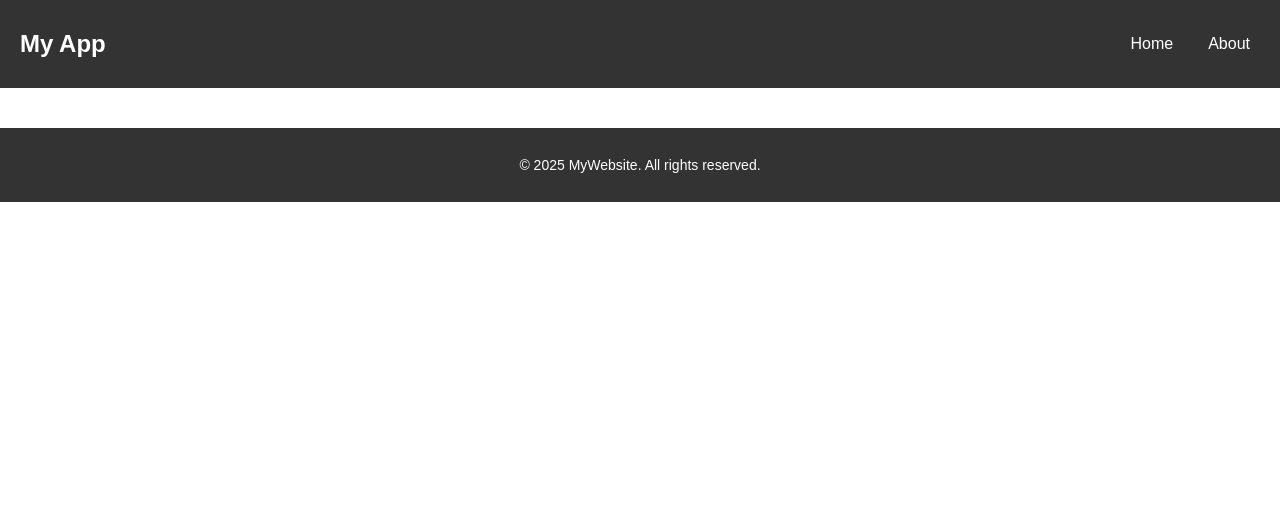
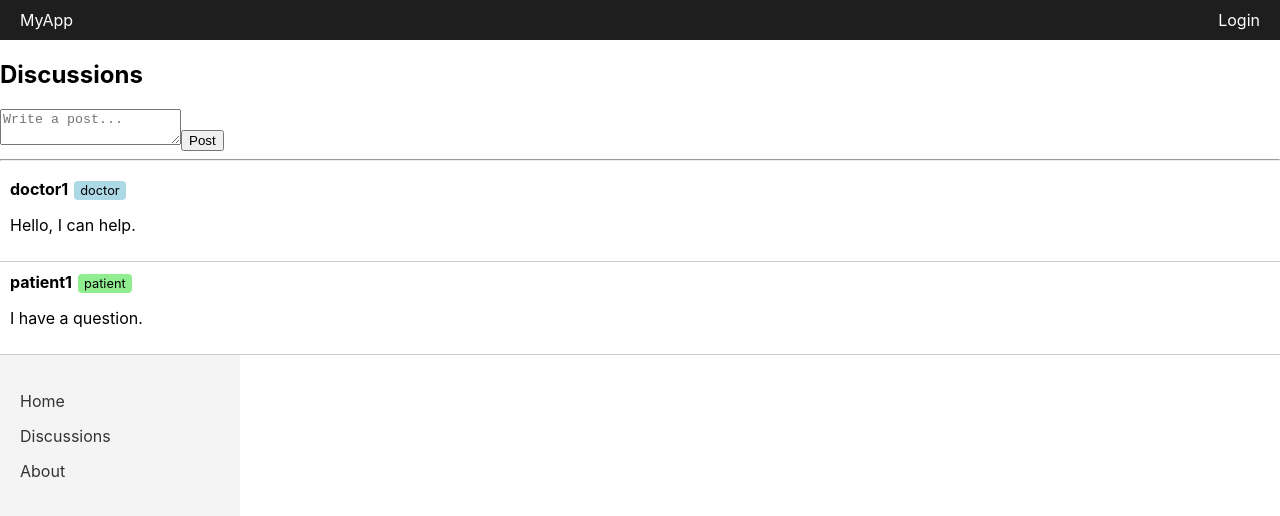
Before and after one commit to saad-alSouheil/CSCI426-Project01, a React (Create React App) app: page /discussions in a window 1280 px wide. Shown: the top 516 px of the page. Built offline with nearby package versions, Linux system fonts and the light colour scheme.

Commit message:
Navigations

```diff
--- a/src/App.js
+++ b/src/App.js
@@ -1,26 +1,47 @@
-import React from 'react';
-import { BrowserRouter as Router, Routes, Route } from 'react-router-dom';
-import Navbar from './components/Navbar';
-import Home from './components/Home';
-import Footer from './components/Footer';
-import './App.css';
+import React, { useState } from "react";
+import { BrowserRouter as Router, Routes, Route } from "react-router-dom";
+import Navbar from "./components/Navbar";
+import TopNavbar from "./components/NavbarTop";
+import Login from "./pages/Login";
+import Register from "./pages/Register";
+import Discussions from "./pages/Discussions";
+import Profile from "./pages/Profile";
+import Home from "./pages/Home";
+import About from "./pages/About";
+import { preloadedUsers } from "./data/Users";
 
 function App() {
-    return (
+  const [currentUser, setCurrentUser] = useState(null);
+  const [users, setUsers] = useState(preloadedUsers);
+
+  return (
     <Router>
-        <Navbar />
-        <div className="container">
-            <Routes>
-                <Route path="/" element={<Home />} />
-            </Routes>
-        </div>
+      <TopNavbar currentUser={currentUser} setCurrentUser={setCurrentUser}/>
+      <Routes>
+        <Route
+        path="/login"
+        element={<Login users={users} setCurrentUser={setCurrentUser} />}
+      />
+      <Route
+        path="/register"
+        element={<Register users={users} setUsers={setUsers}/>}
+      />
+      <Route path="/" element={<Home />} />
 
-        <div className='footer'>
-            <Footer/>
-        </div>
+      <Route path="/discussions" element={<Discussions currentUser={currentUser} />} />
+      <Route path="/about" element={<About />} />
+      {currentUser && (
+          <>
+            <Route path="/profile" element={<Profile user={currentUser} />} />
+          </>
+        )
+      }
+      </Routes>
+
+      <Navbar currentUser={currentUser} setCurrentUser={setCurrentUser} />
+
     </Router>
-
-    );
+  );
 }
 
 export default App;
--- a/src/components/Home.js
+++ /dev/null
@@ -1,13 +0,0 @@
-import React from "react";
-import pic from '../assets/HomePic.png';
-import '../style/Home.css';
-
-function Home(){
-    return(
-        <div className="box">
-            <img src={pic} alt="picture" />
-        </div>
-    );
-}
-
-export default Home;
--- a/src/components/Navbar.js
+++ b/src/components/Navbar.js
@@ -1,17 +1,18 @@
-import React from 'react';
-import { Link } from 'react-router-dom';
-import '../style/Navbar.css';
+import React from "react";
+import { Link } from "react-router-dom";
+import "../style/Navbar.css";
 
-function Navbar() {
-    return (
-        <nav className="navbar">
-            <h2>My App</h2>
-            <div className="links">
-                <Link to="/">Home</Link>
-                <Link to="/about">About</Link>
-            </div>
-        </nav>
-    );
+function Navbar({ currentUser }) {
+  return (
+    <aside className="side-navbar">
+      <ul>
+        <li><Link to="/">Home</Link></li>
+        <li><Link to="/discussions">Discussions</Link></li>
+        <li>{currentUser && <Link to="/profile">Profile</Link>}</li>
+        <li><Link to="/about">About</Link></li>
+      </ul>
+    </aside>
+  );
 }
 
 export default Navbar;
--- /dev/null
+++ b/src/components/NavbarTop.js
@@ -0,0 +1,23 @@
+import React from "react";
+import { Link } from "react-router-dom";
+import "../style/Navbar.css";
+
+export default function Navbar({ currentUser, setCurrentUser }) {
+  const handleLogout = () => setCurrentUser(null);
+
+  return (
+    <nav className="top-navbar">
+        <div className="logo">MyApp</div>
+        <div className="links">
+            {currentUser ? (
+                <>
+                <button onClick={handleLogout}>Logout</button>
+                </>
+            ):(
+                <><Link to="/login">Login</Link></>
+            )
+            }
+        </div>
+    </nav>
+  );
+}
--- /dev/null
+++ b/src/data/Users.js
@@ -0,0 +1,5 @@
+
+export const preloadedUsers = [
+  { id: 1, username: "doctor1", role: "doctor", bio: "I am a doctor." },
+  { id: 2, username: "patient1", role: "patient", bio: "I am a patient." },
+];
--- /dev/null
+++ b/src/pages/About.js
@@ -0,0 +1,11 @@
+import React from "react";
+
+function About(){
+    return(
+        <div>
+            <p>About</p>
+        </div>
+    );
+}
+
+export default About;
--- /dev/null
+++ b/src/pages/Discussions.js
@@ -0,0 +1,54 @@
+// src/pages/Discussions.jsx
+import { useState } from "react";
+
+const initialPosts = [
+  { id: 1, author: "doctor1", role: "doctor", content: "Hello, I can help." },
+  { id: 2, author: "patient1", role: "patient", content: "I have a question." },
+];
+
+export default function Discussions({ currentUser }) {
+  const [posts, setPosts] = useState(initialPosts);
+  const [text, setText] = useState("");
+
+  const handlePost = () => {
+    const newPost = {
+      id: Date.now(),
+      author: currentUser.username,
+      role: currentUser.role,
+      content: text,
+    };
+    setPosts([newPost, ...posts]);
+    setText("");
+  };
+
+  return (
+    <div>
+      <h2>Discussions</h2>
+
+      <textarea
+        placeholder="Write a post..."
+        value={text}
+        onChange={(e) => setText(e.target.value)}
+      />
+      <button onClick={handlePost}>Post</button>
+
+      <hr />
+
+      {posts.map((p) => (
+        <div key={p.id} style={{ borderBottom: "1px solid #ccc", padding: 10 }}>
+          <strong>{p.author}</strong>
+          <span style={{
+            background: p.role === "doctor" ? "lightblue" : "lightgreen",
+            padding: "2px 6px",
+            marginLeft: 6,
+            borderRadius: 4,
+            fontSize: "0.8em"
+          }}>
+            {p.role}
+          </span>
+          <p>{p.content}</p>
+        </div>
+      ))}
+    </div>
+  );
+}
--- /dev/null
+++ b/src/pages/Home.js
@@ -0,0 +1,5 @@
+import React from "react";
+
+export default function Home() {
+  return <h2>Welcome to the  Doctor App</h2>;
+}
--- /dev/null
+++ b/src/pages/Login.js
@@ -0,0 +1,30 @@
+// src/pages/Login.jsx
+import { useState } from "react";
+import { useNavigate } from "react-router-dom";
+
+export default function Login({ users, setCurrentUser }) {
+  const [username, setUsername] = useState("");
+  const navigate = useNavigate();
+
+  const handleLogin = () => {
+    const found = users.find((u) => u.username === username);
+    if (found) {
+      setCurrentUser(found);
+      navigate("/discussions");
+    } else {
+      alert("User not found!");
+    }
+  };
+
+  return (
+    <div>
+      <h2>Fake Login</h2>
+      <input
+        placeholder="Enter username (doctor1 or patient1)"
+        value={username}
+        onChange={(e) => setUsername(e.target.value)}
+      />
+      <button onClick={handleLogin}>Login</button>
+    </div>
+  );
+}
--- /dev/null
+++ b/src/pages/Profile.js
@@ -0,0 +1,11 @@
+// src/pages/Profile.jsx
+export default function Profile({ user }) {
+  return (
+    <div>
+      <h2>My Profile</h2>
+      <p><b>Username:</b> {user.username}</p>
+      <p><b>Role:</b> {user.role}</p>
+      <p><b>Bio:</b> {user.bio || "No bio yet"}</p>
+    </div>
+  );
+}
--- /dev/null
+++ b/src/pages/Register.js
@@ -0,0 +1,40 @@
+// src/pages/Register.jsx
+import { useState } from "react";
+import { useNavigate } from "react-router-dom";
+
+export default function Register({ setUsers }) {
+  const [username, setUsername] = useState("");
+  const [role, setRole] = useState("patient");
+  const navigate = useNavigate();
+
+  const handleRegister = () => {
+    const newUser = {
+      id: Date.now(),
+      username,
+      role,
+      bio: "",
+    };
+    setUsers((prev) => [...prev, newUser]);
+    alert("Registered! Now login.");
+    navigate("/login");
+  };
+
+  return (
+    <div>
+      <h2>Create Account</h2>
+
+      <input
+        placeholder="Choose a username"
+        value={username}
+        onChange={(e) => setUsername(e.target.value)}
+      />
+
+      <select value={role} onChange={(e) => setRole(e.target.value)}>
+        <option value="doctor">Doctor</option>
+        <option value="patient">Patient</option>
+      </select>
+
+      <button onClick={handleRegister}>Register</button>
+    </div>
+  );
+}
--- a/src/style/Navbar.css
+++ b/src/style/Navbar.css
@@ -1,17 +1,49 @@
-.navbar {
-background-color: #333;
-color: white;
-padding: 10px 20px;
+.top-navbar {
   display: flex;
   justify-content: space-between;
   align-items: center;
+  background-color: #1e1e1e;
+  color: white;
+  padding: 10px 20px;
 }
-.links a {
+
+.top-navbar .links a,
+.top-navbar .links button {
+  margin-left: 15px;
   color: white;
-margin-left: 15px;
   text-decoration: none;
-padding: 10px;
+  background: none;
+  border: none;
+  cursor: pointer;
 }
-.links a:hover {
+
+.top-navbar .links button:hover,
+.top-navbar .links a:hover {
   text-decoration: underline;
 }
+
+/* Side Navbar */
+.side-navbar {
+  width: 200px;
+  background-color: #f4f4f4;
+  height: 100vh;
+  padding: 20px;
+}
+
+.side-navbar ul {
+  list-style: none;
+  padding: 0;
+}
+
+.side-navbar ul li {
+  margin-bottom: 15px;
+}
+
+.side-navbar ul li a {
+  text-decoration: none;
+  color: #333;
+}
+
+.side-navbar ul li a:hover {
+  font-weight: bold;
+}
```
Also changed, not shown: src/assets/HomePic.png (deleted). Lines whose indentation alone changed are shown as unchanged.
